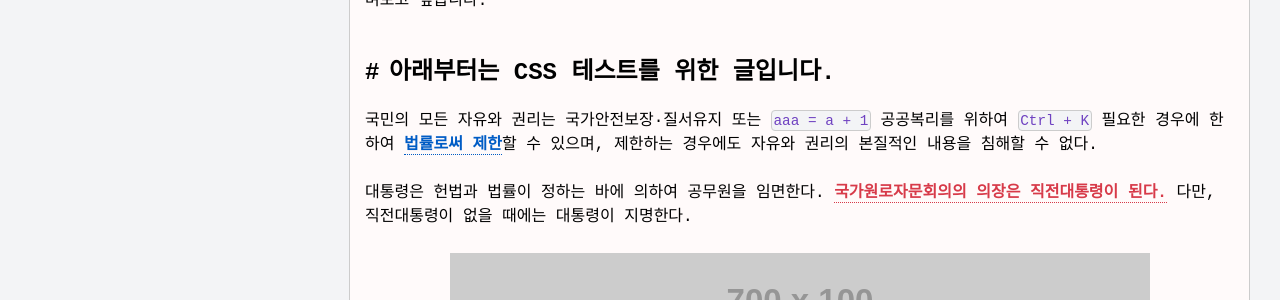
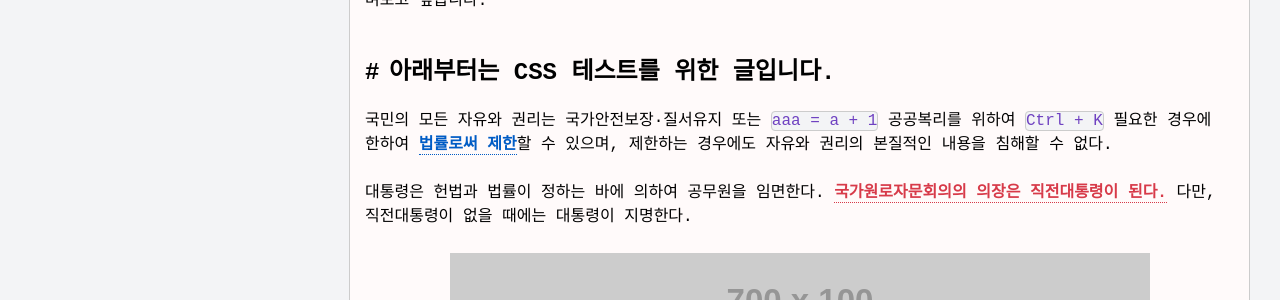
Before and after one commit to teznote/tezskin, a Jekyll site: the page built from index.md, in a window 1280 px wide. Shown: the part 936-1236 px from the top of the page. Built offline with Jekyll 4.4.1, drawn with Linux system fonts in a browser that asks for light colours; nearby versions of some CDN libraries; some web fonts are replaced; a style sheet for code colours, icons or effects is not loaded.

Commit message:
modified som style

```diff
--- a/assets/style3.scss
+++ b/assets/style3.scss
@@ -258,12 +258,12 @@ a, a:link, a:visited, a:hover, a:active {
                 font-family: 'Hack', 'NanumSquareRound', monospace;
             }
             p > code, kbd, samp {
-                font-size: 0.9rem;
+                font-size: 1rem;
                 font-weight: 400;
                 color: var(--c-color);
                 border: 1px solid var(--box-line-color);
                 border-radius: 4px;
-                padding: 0.1rem;
+                padding: 1 0.2rem;
                 background-color: var(--box-bg-color);
             }
             & > h2 {
```
